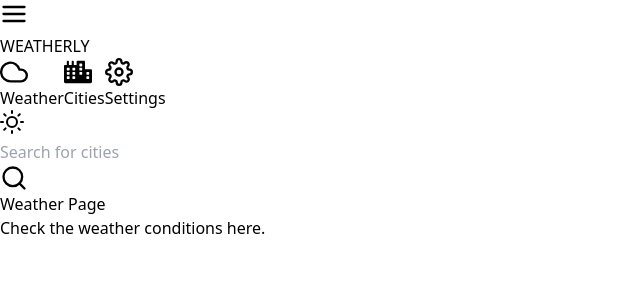
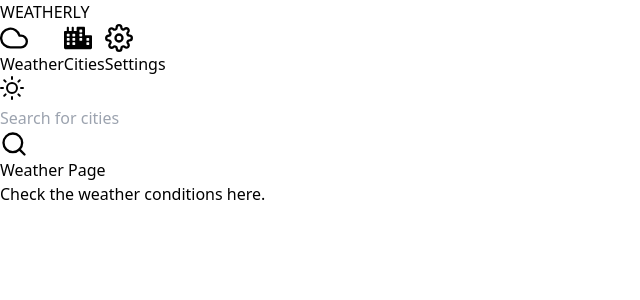
Before and after one commit to maximistic/weatherly, a Next.js app: page / in a window 1280 px wide. Shown: the top 300 px of the page, without its empty margins (0-640 px from the left). Built offline with nearby package versions, Linux system fonts and the light colour scheme.

Commit message:
layout final updates

```diff
--- a/src/app/layout.tsx
+++ b/src/app/layout.tsx
@@ -1,10 +1,12 @@
 "use client";
 
 import localFont from "next/font/local";
-import Link from "next/link";
 import { useState } from "react";
-import { FiMenu, FiCloud, FiSettings, FiSearch, FiSun, FiMoon } from "react-icons/fi";
+import { FiCloud, FiSettings, FiSearch, FiSun, FiMoon } from "react-icons/fi";
 import { FaCity } from "react-icons/fa";
+import Weather from "@/Pages/Weather";
+import Cities from "@/Pages/Cities";
+import Settings from "@/Pages/Settings";
 import "./globals.css";
 
 const geistSans = localFont({
@@ -24,7 +26,20 @@ export default function RootLayout({
   children: React.ReactNode;
 }) {
   const [isDarkMode, setIsDarkMode] = useState(true);
-  const [menuOpen, setMenuOpen] = useState(false);
+  const [currentView, setCurrentView] = useState("Weather"); // Tracks which content to show
+
+  const renderContent = () => {
+    switch (currentView) {
+      case "Weather":
+        return <Weather />;
+      case "Cities":
+        return <Cities />;
+      case "Settings":
+        return <Settings />;
+      default:
+        return <Weather />;
+    }
+  };
 
   return (
     <html lang="en">
@@ -40,47 +55,31 @@ export default function RootLayout({
               isDarkMode ? "bg-gray-800" : "bg-gray-200"
             }`}
           >
-            {/* Hamburger Menu */}
-            <div className="block sm:hidden">
-              <button
-                className="p-2 rounded-md hover:bg-gray-700"
-                onClick={() => setMenuOpen(!menuOpen)}
-              >
-                <FiMenu size={28} />
-              </button>
-            </div>
-
-            {/* Sidebar Content */}
-            <div
-              className={`${
-                menuOpen || !isSmallScreen() ? "block" : "hidden"
-              } sm:block`}
-            >
             {/* Logo */}
-              <h1
-                className="text-center text-xl font-bold mt-2 sm:block hidden cursor-none"
-              >
+            <h1 className="text-center text-xl font-bold mt-2 sm:block hidden cursor-none">
               WEATHERLY
             </h1>
 
             {/* Sidebar Buttons */}
-              <div className="flex flex-col items-center space-y-4 mt-10 ">
+            <div className="flex flex-col items-center space-y-4 mt-10">
               <SidebarButton
                 icon={<FiCloud size={28} />}
                 label="Weather"
-                  link="/"
+                isActive={currentView === "Weather"}
+                onClick={() => setCurrentView("Weather")}
               />
               <SidebarButton
                 icon={<FaCity size={28} />}
                 label="Cities"
-                  link="/Cities"
+                isActive={currentView === "Cities"}
+                onClick={() => setCurrentView("Cities")}
               />
               <SidebarButton
                 icon={<FiSettings size={28} />}
                 label="Settings"
-                  link="/Settings"
+                isActive={currentView === "Settings"}
+                onClick={() => setCurrentView("Settings")}
               />
-              </div>
             </div>
 
             {/* Theme Toggle */}
@@ -117,8 +116,8 @@ export default function RootLayout({
               />
             </div>
 
-            {/* Main Content */}
-            <div className="p-8">{children}</div>
+            {/* Render Dynamic Content */}
+            <div className="p-8">{renderContent()}</div>
           </div>
         </div>
       </body>
@@ -129,23 +128,23 @@ export default function RootLayout({
 function SidebarButton({
   icon,
   label,
-  link,
+  isActive,
+  onClick,
 }: {
   icon: React.ReactNode;
   label: string;
-  link: string;
+  isActive: boolean;
+  onClick: () => void;
 }) {
   return (
-    <Link href={link}>
-      <button className="flex flex-col items-center hover:bg-gray-700 rounded-md p-2 w-full hover:text-gray-50">
+    <button
+      onClick={onClick}
+      className={`flex flex-col items-center hover:bg-gray-700 rounded-md p-2 w-full hover:text-gray-50 ${
+        isActive ? "bg-gray-700 text-gray-50" : ""
+      }`}
+    >
       {icon}
       <span className="text-sm mt-1">{label}</span>
     </button>
-    </Link>
   );
 }
-
-function isSmallScreen() {
-  if (typeof window === "undefined") return false;
-  return window.innerWidth < 640;
-}
```
Lines whose indentation alone changed are shown as unchanged.
